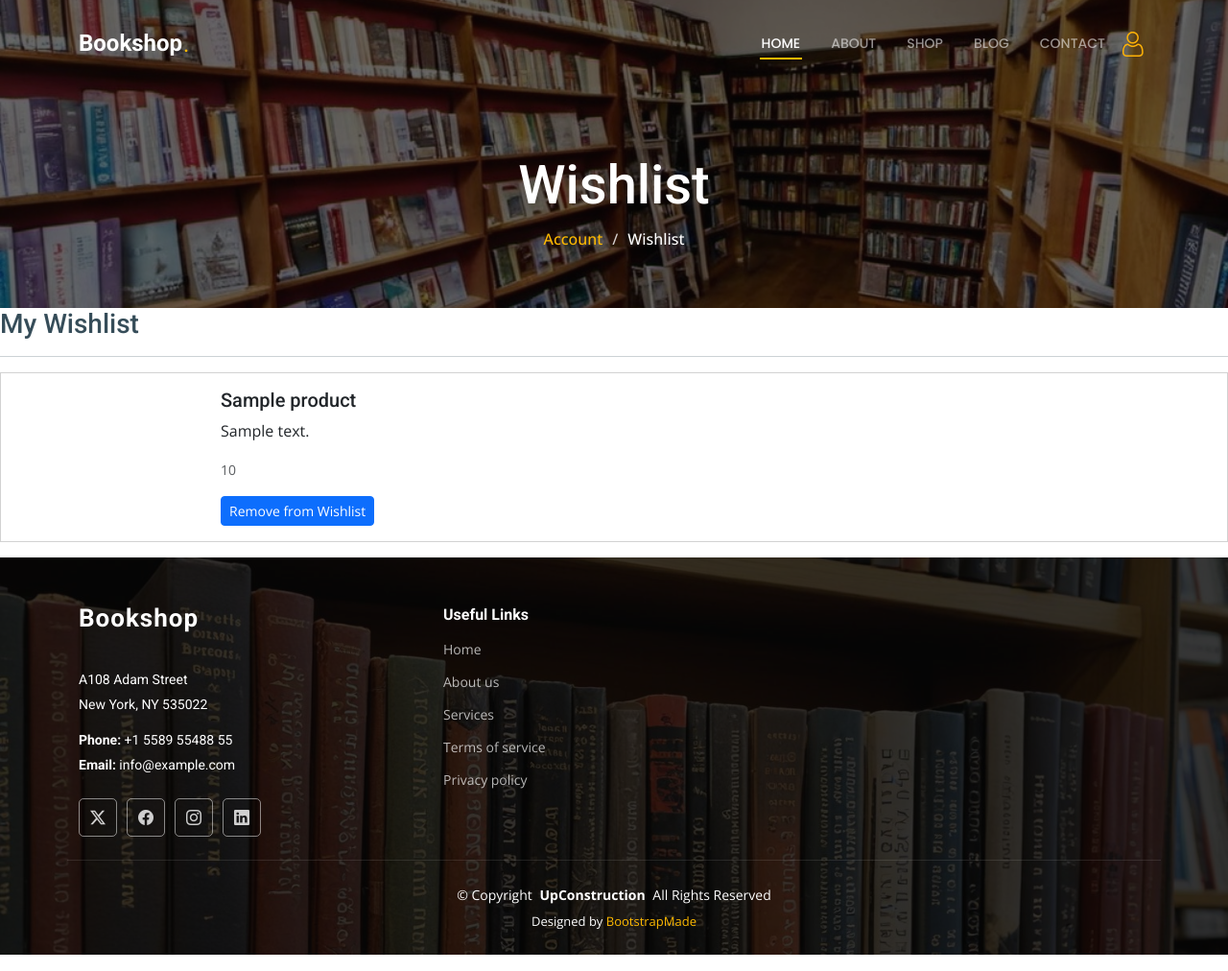
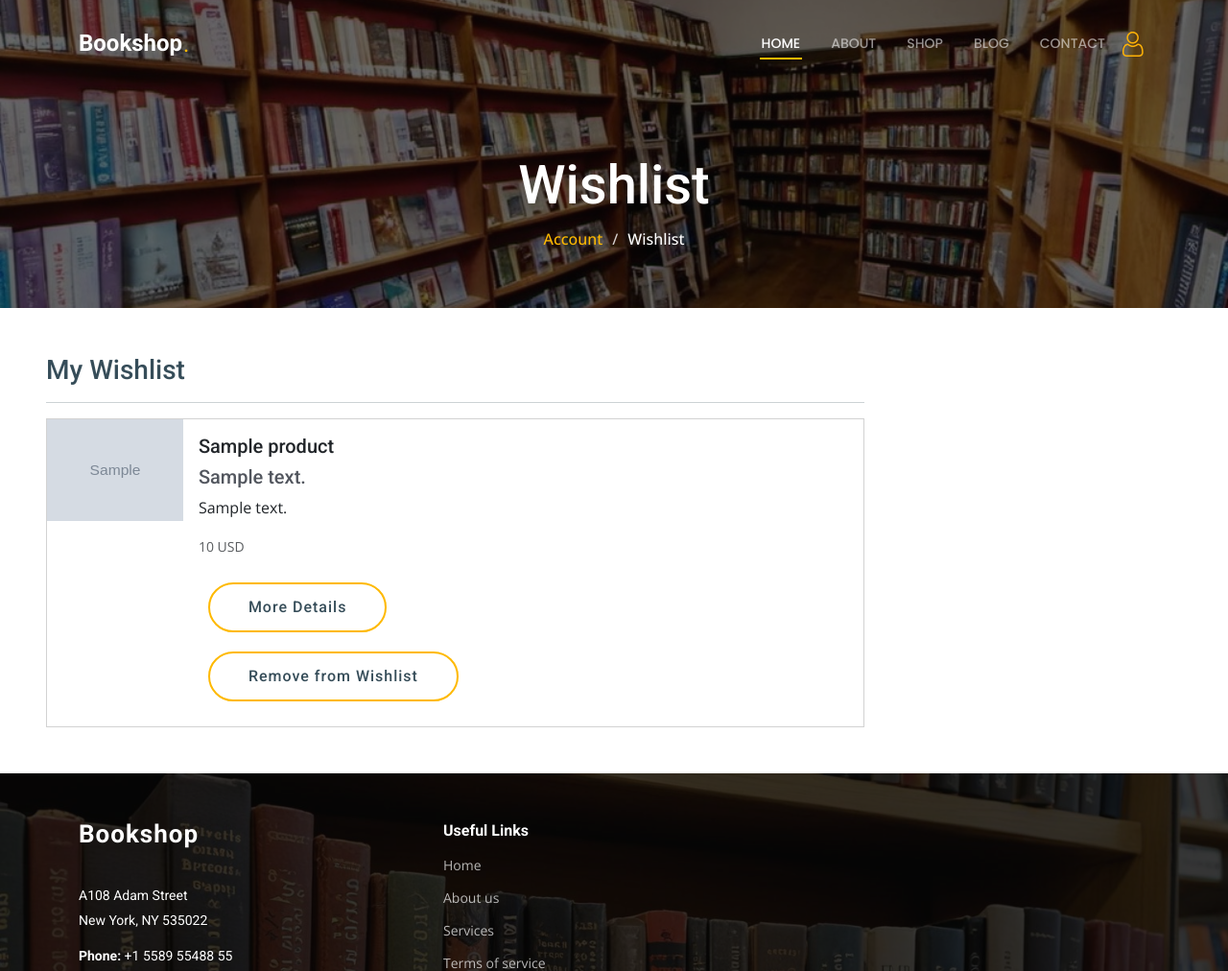
Before and after one commit to reyand8/Bookshop, a Django app: template bookshop/static/templates/account/user_orders/user_wishlist.html in a window 1280 px wide. Shown: the top 1012 px of the page at 96% size. Run offline with Django 5.2, Linux system fonts and the light colour scheme; the template is opened without the code that fills it: most values are stand-ins (such as "Sample title", 1, 10 or a date in 2020); grey boxes marked "Sample" are stand-in pictures; some libraries are stand-ins or nearby versions.

Commit message:
templates: edit user_wishlist (edit styles and the text of the card)

```diff
--- a/bookshop/static/templates/account/user_orders/user_wishlist.html
+++ b/bookshop/static/templates/account/user_orders/user_wishlist.html
@@ -14,7 +14,7 @@
         </nav>
       </div>
     </div><!-- End Page Title -->
-    <div class="col-12 mx-auto">
+    <div class="col-8 my-5 mx-5">
       <h1 class="h3">My Wishlist</h1>
       <hr />
       {% if wishlist %}
@@ -22,25 +22,37 @@
           <div class="card mb-3 rounded-0">
             <div class="row g-0">
               <div class="col-md-2">
-                {% for image in product.product_image.all  %}
-                  {% if image.is_feature %}
-                    <img class="img-fluid d-block p-2" width="135px" src="{{ image.image.url }}" alt="{{ image.image.alt_text }}"/>
-                  {% endif %}
+                {% for image in product.product_image.all %}
+                      <img class="img-fluid" alt="" src="{{ image.image.url }}">
                 {% endfor %}
               </div>
-              <div class="col-md-10">
+              <div class="col-md-6">
                 <div class="card-body">
-                  <h5 class="card-title">{{product.title}}</h5>
+                  {% if product.title|length > 20 %}
+                      <h5 class="card-title">{{ product.title|slice:":20" }}...</h5>
+                    {% else %}
+                      <h5 class="card-title">{{ product.title }}</h5>
+                  {% endif %}
+
+                   {% if product.description|length > 20 %}
+                      <h5 class="card-text">{{ product.description|slice:":20" }}...</h5>
+                    {% else %}
+                      <h5 class="card-text">{{ product.description }}</h5>
+                  {% endif %}
                   <p class="card-text">{{product.description}}</p>
-                  <p class="card-text"><small class="text-muted">{{product.regular_price}}</small></p>
-                  <a type="button" class="btn btn-primary fw500 btn-sm" href="{% url 'account:user_wishlist' product.id %}">Remove from Wishlist</a>
+                  <p class="card-text"><small class="text-muted">{{product.regular_price}} USD</small></p>
+                  <div>
+                    <a type="button" class="main-btn" href="{{ product.get_absolute_url }}">More Details</a>
+                    <a type="button" class="main-btn" href="{% url 'account:user_wishlist' product.id %}">Remove from Wishlist</a>
+
+                  </div>
                 </div>
               </div>
             </div>
           </div>
         {% endfor %}
       {% else %}
-        <p class="card-text">No products have been added to your wishlist yet</p>
+        <p class="card-text">Your wishlist is empty</p>
       {% endif %}
     </div>
 {% endblock %}
```
